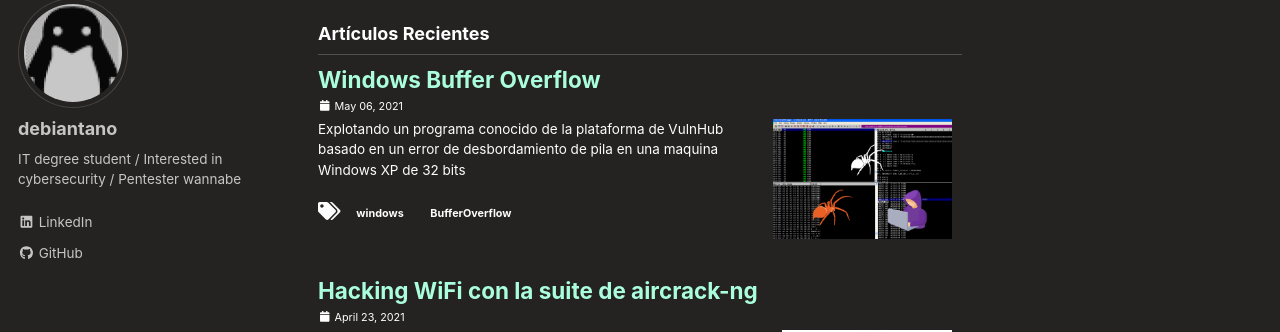
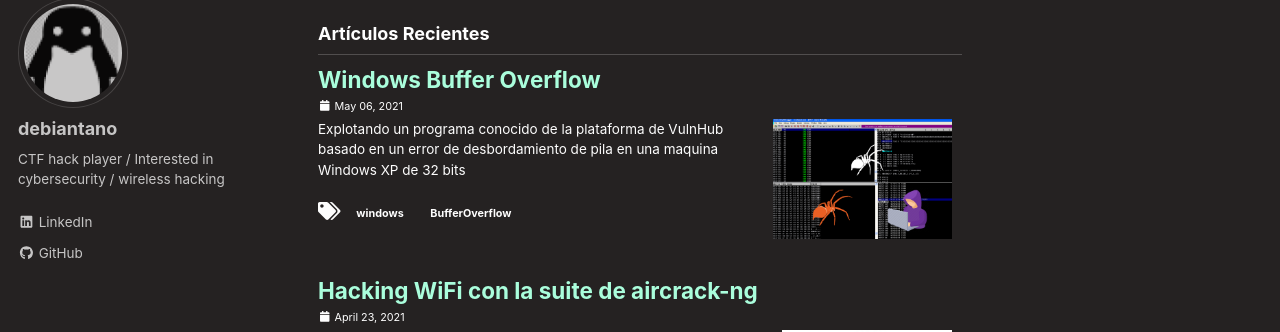
Before and after one commit to debiantano/debiantano.github.io, a Jekyll site: the page built from index.html, in a window 1280 px wide. Shown: the part 93-425 px from the top of the page. Built offline with Jekyll 4.4.1, drawn with Linux system fonts in a browser that asks for light colours; cached includes are drawn as plain includes; a script that is not in the unit is left out; the list of posts is cut into pages by our own code.

Commit message:
Update _config.yml

```diff
--- a/_config.yml
+++ b/_config.yml
@@ -103,7 +103,7 @@
 author:
   name             : "debiantano"
   avatar           : "/assets/images/profilepic.jpg"
-  bio              : "IT degree student / Interested in cybersecurity / Pentester wannabe"
+  bio              : "CTF hack player / Interested in cybersecurity / wireless hacking"
   uri              :
   home             : # null (default), "absolute or relative url to link to author home"
   bitbucket        :
```
